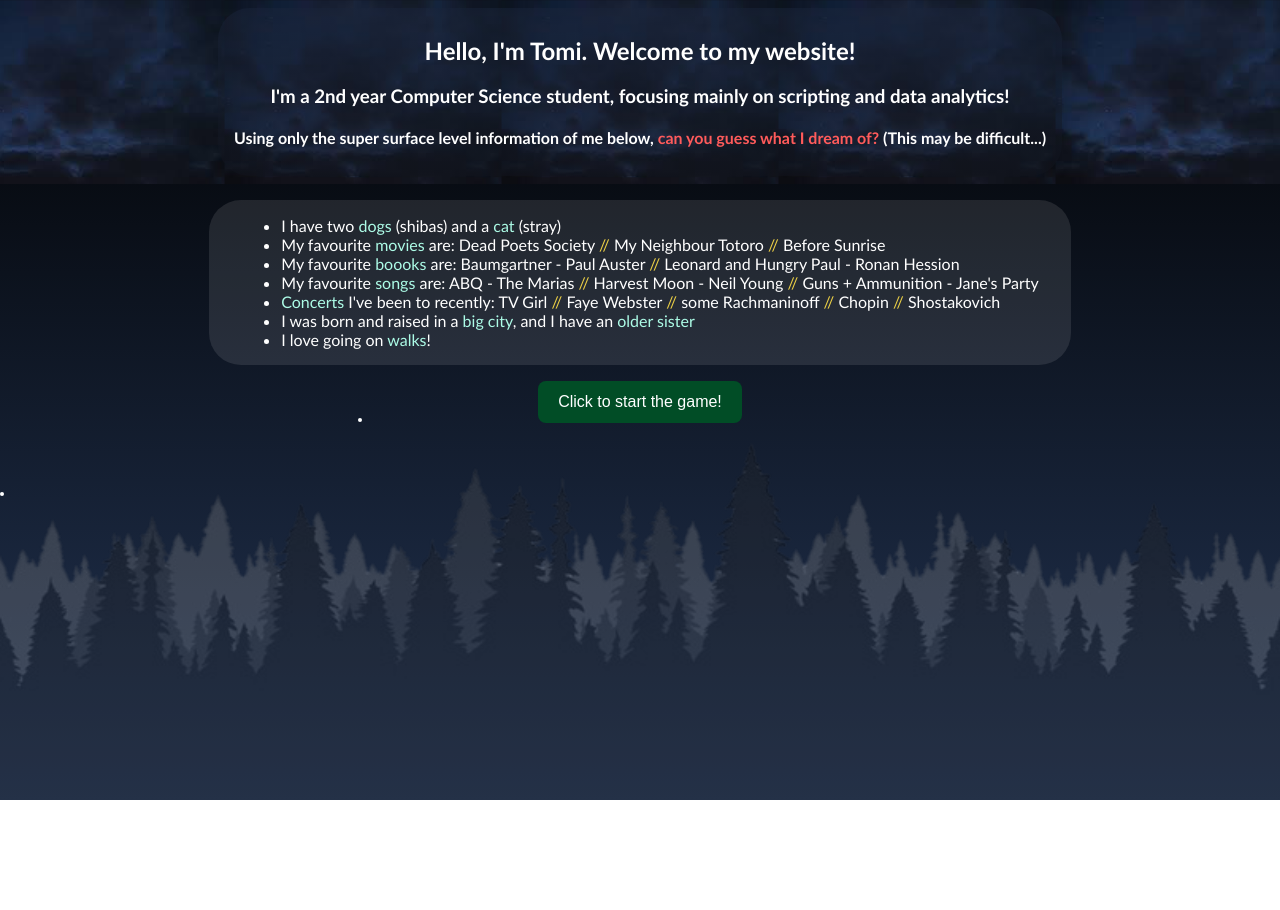
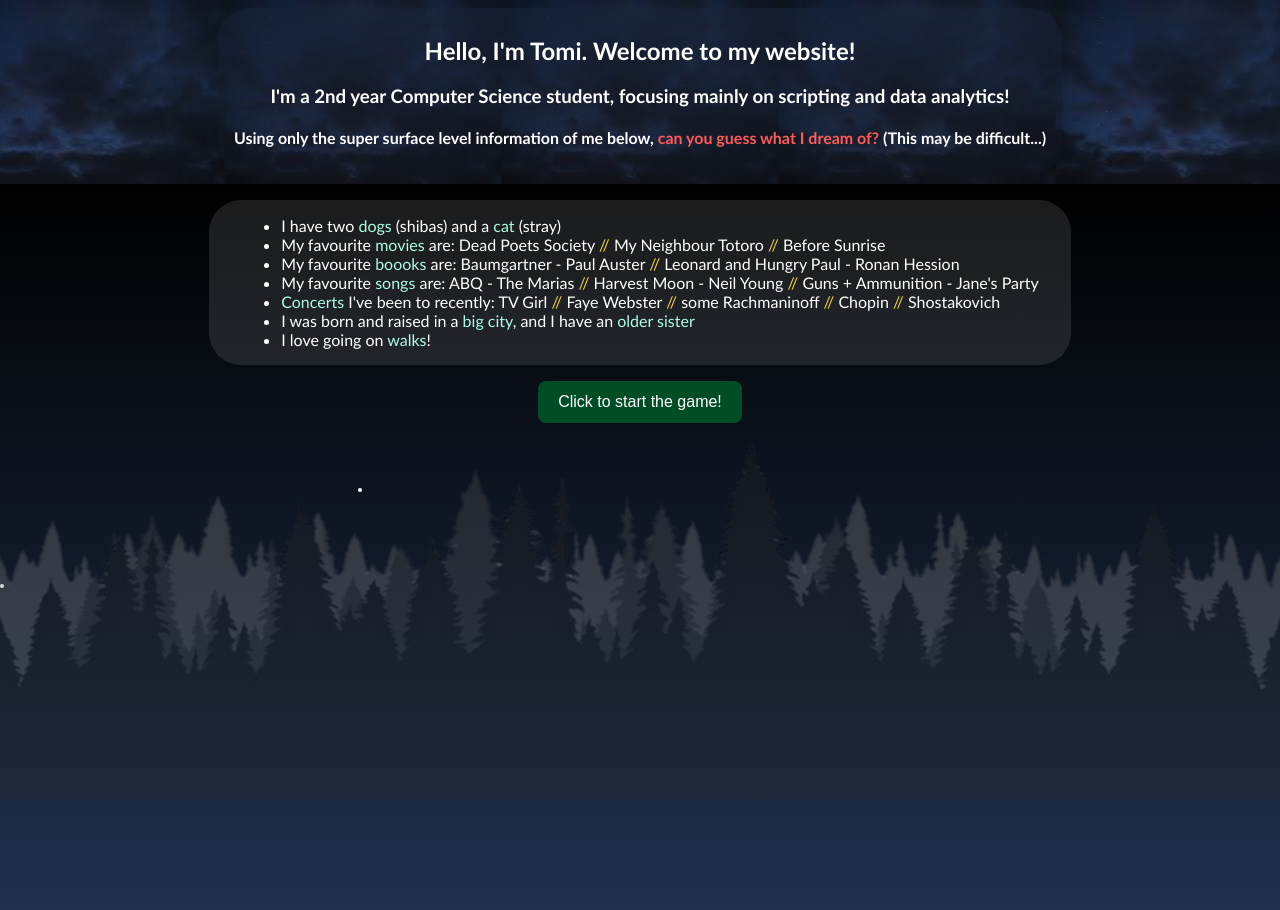
Before and after one commit to tomichong/dreamweb, a plain HTML site: page index.html in a window 1280 px wide. Before the commit the page ends 800 px from the top, so only its background shows below. Drawn offline with Linux system fonts and the light colour scheme.

Commit message:
fixed the layering of buttons and some sections

```diff
--- a/index.html
+++ b/index.html
@@ -11,7 +11,7 @@
     }
 
     body {
-        min-height: 100%;
+        min-height: 100vh;
         background-size: 100% 100%;
         background-attachment: fixed;
         color: white;
@@ -19,6 +19,19 @@
         flex-direction: column;
         align-items: center;
         text-align: center;
+        overflow-y: auto;
+    }
+
+    body::before {
+        content: '';
+        position: fixed;
+        top: 0;
+        left: 0;
+        width: 100%;
+        height: 100%;
+        background: linear-gradient(rgb(0, 0, 0), rgb(35,53,85));
+        z-index: -1;
+        pointer-events: none;
     }
 
     #intro {
@@ -40,13 +53,12 @@
 
     #main {
         background: linear-gradient(rgb(0, 0, 0), rgb(35,53,85));
-        background-size: 100% 100%;
         background-attachment: fixed;
         display: flex;
         flex-direction: column;
         align-items: center;
         text-align: center;
-        height: 100%;
+        min-height: 100vh;
         width: 100%;
         position: relative;
     }
@@ -101,6 +113,8 @@
     }
 
     #start_game button {
+        position: relative;
+        z-index: 2;
         background: rgb(1, 77, 38);
     }
 
@@ -111,6 +125,8 @@
     #reset {
         display: none;
         background: rgb(190, 108, 0);
+        position:relative;
+        z-index: 2;
     }
 
     #reset:hover {
@@ -262,7 +278,7 @@
 
     #forest {
         position: fixed;
-        bottom: 0;
+        bottom: 0%;
         width: 100%;
         opacity: 0.3;
         pointer-events: none;
@@ -348,10 +364,11 @@
 
         <div id="reset_section">
             <button id="reset" onclick="resetGame()">Reset Game</button>
+        </div>
 
+        <img id="forest" src="data/forest.png">
     </div>
     <!-- <p id="debug">debugging paragraph</p> -->
-     <img id="forest" src="data/forest.png">
 
 </body>
 </html>
```
